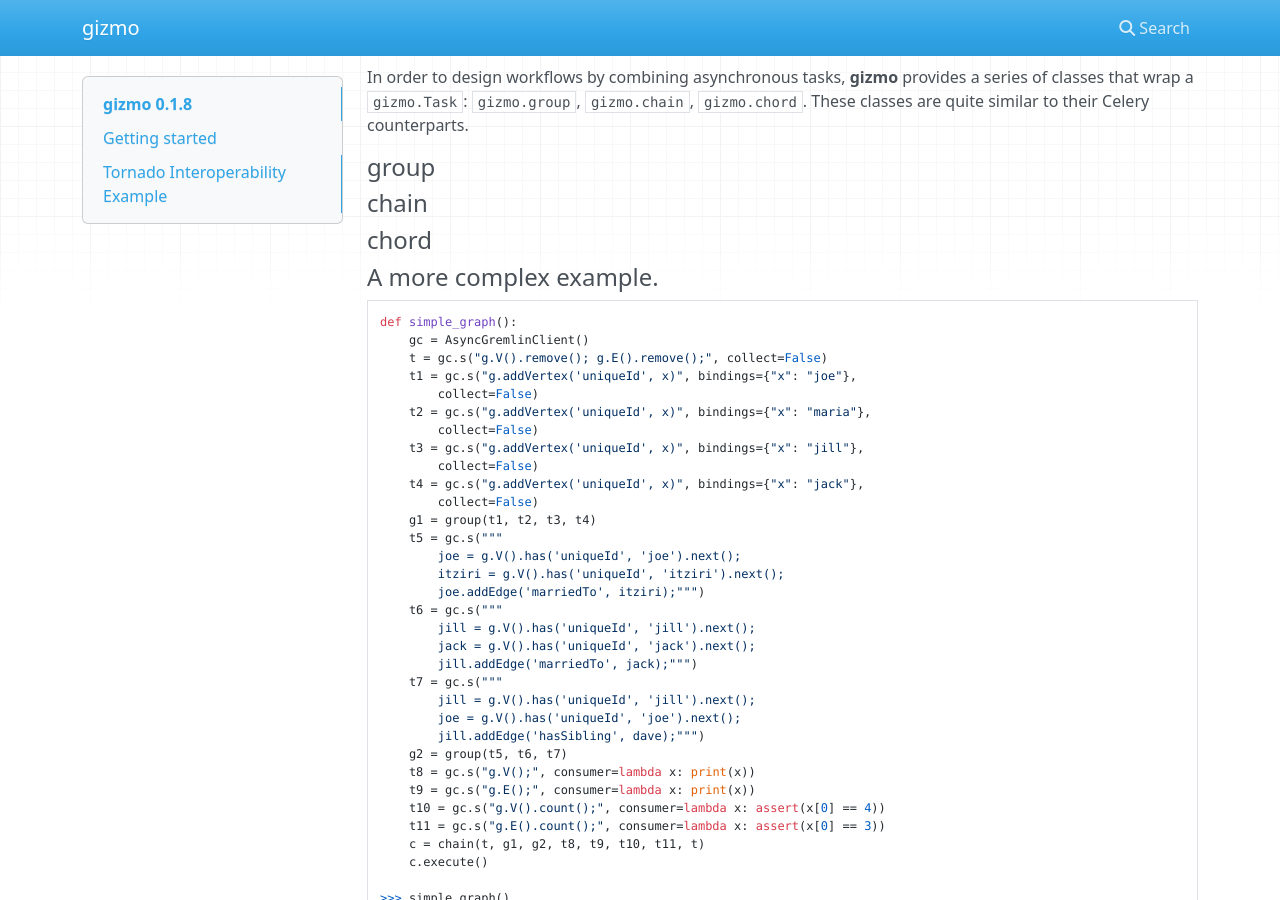
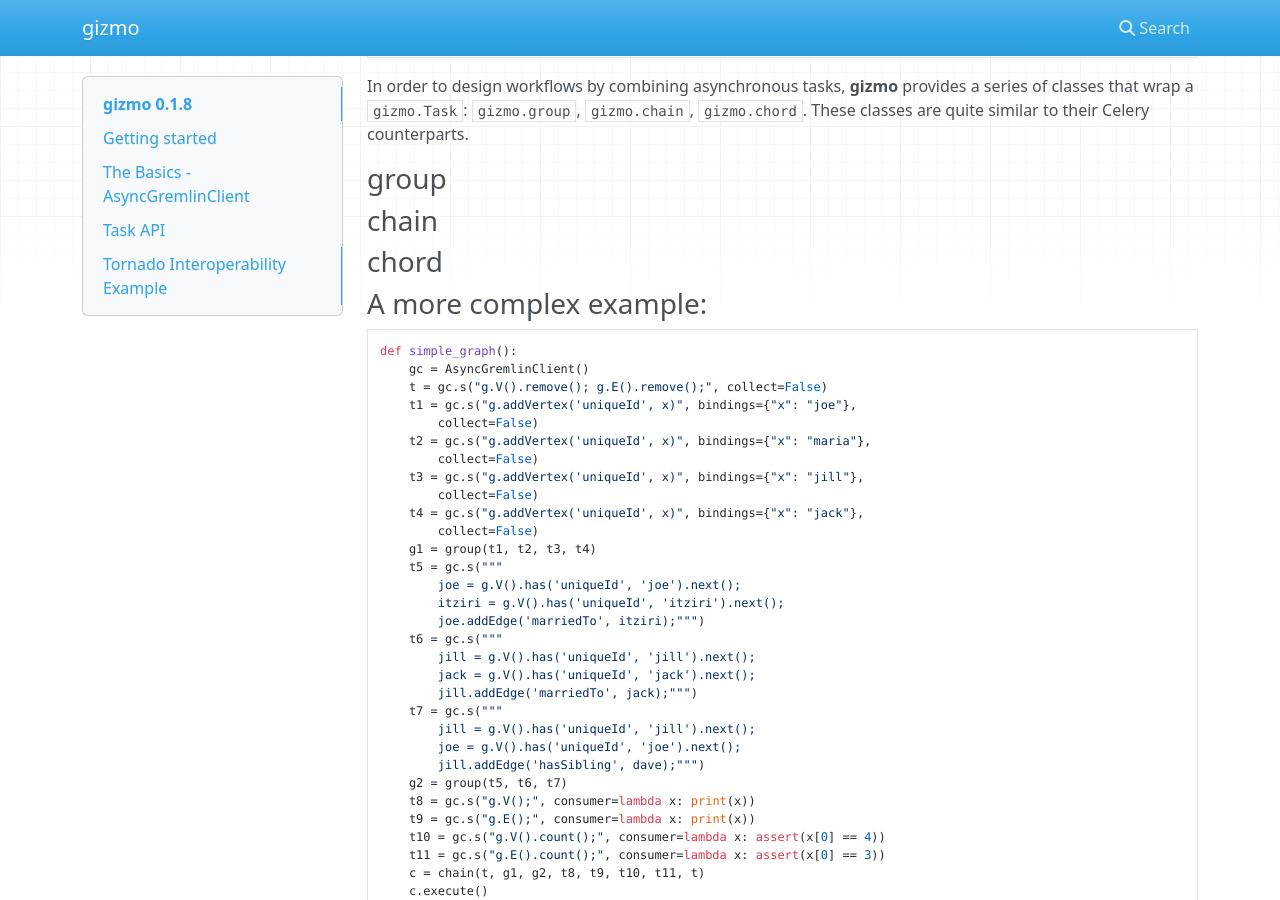
Before and after one commit to davebshow/gizmo, an MkDocs documentation site: the page built from docs/index.md, in a window 1280 px wide and 900 px high, scrolled down 2461 px. Built offline with MkDocs 1.6.1, drawn with Linux system fonts in a browser that asks for light colours; nearby versions of some CDN libraries; old or Windows-style settings are respelled for this version of MkDocs.

Commit message:
little docs fixes

````diff
--- a/docs/index.md
+++ b/docs/index.md
@@ -29,7 +29,7 @@
 ```
 
 
-### The Basics - AsyncGremlinClient
+## The Basics - AsyncGremlinClient
 
 The `AsyncGremlinClient` uses `asyncio` and `websockets` to communicate asynchronously with the Gremlin Server. The client uses a combination [asyncio.coroutine](https://docs.python.org/3/library/asyncio-task.html#coroutines)[asyncio.Task](https://docs.python.org/3/library/asyncio-task.html#task) run on a pluggable event loop to achieve this communication.
 
@@ -96,7 +96,7 @@
 
 This is great if you are using asyncio already, or another compatible framework like Tornado. **gizmo** also provides another way to interact with the server, using its Task API.
 
-### Task API
+## Task API
 
 The Task API provides a simple set of wrappers that allow you to easily manage the flow of the asynchronous websocket communication. It is loosely based on Python Celery's Canvas. *Note* - a `gizmo.Task` mustn't be confused with an `asyncio.Task`, both are used in this document.
 
@@ -119,13 +119,13 @@
 
 In order to design workflows by combining asynchronous tasks, **gizmo** provides a series of classes that wrap a `gizmo.Task`: `gizmo.group`, `gizmo.chain`, `gizmo.chord`. These classes are quite similar to their Celery counterparts.
 
-#### group
+### group
 
-#### chain
+### chain
 
-#### chord
+### chord
 
-#### A more complex example.
+### A more complex example:
 
 ```python
 def simple_graph():
````
Also changed, not shown: README.md (+6 -6 lines), site/index.html.
